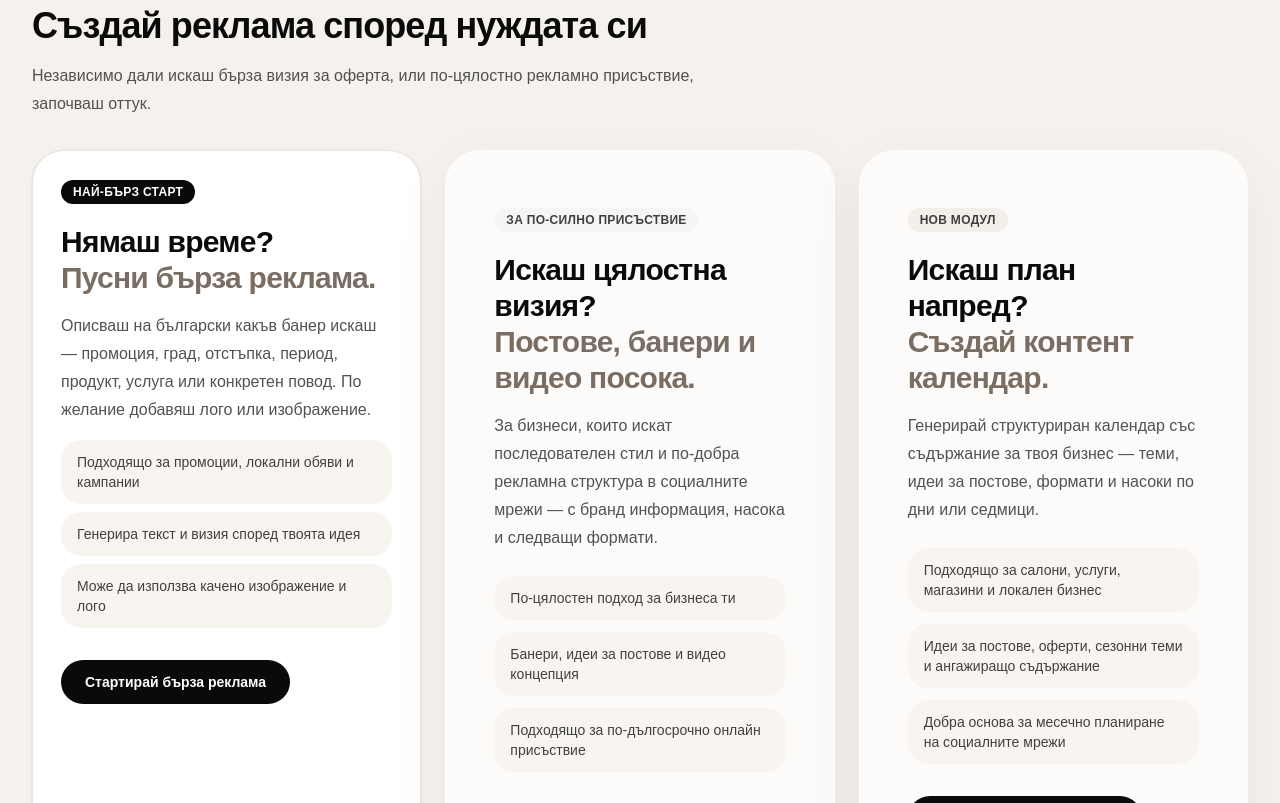
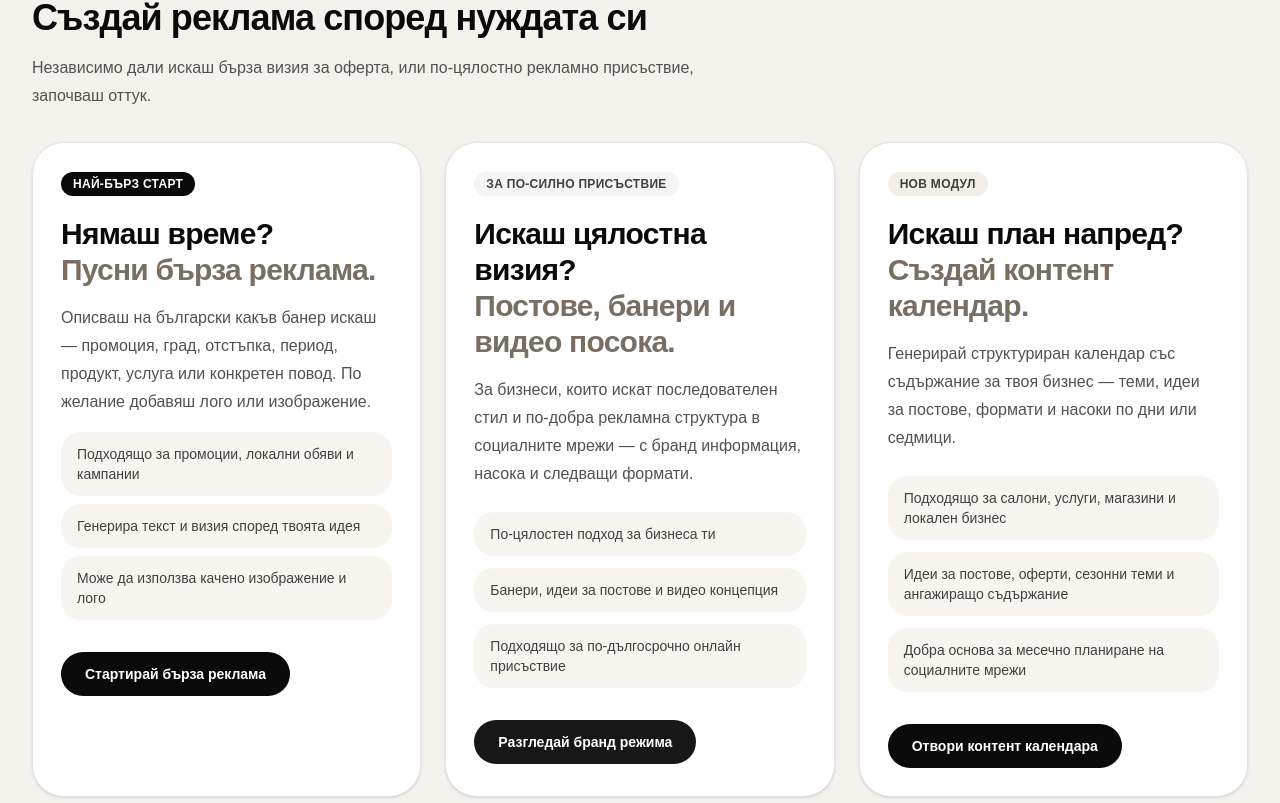
Before and after one commit to celevra-coder/ai-smm-platform, a Next.js app: page / in a window 1280 px wide. Shown: the part 1117-1920 px from the top of the page. Built offline with nearby package versions, Linux system fonts and the light colour scheme; no server answers.

Commit message:
fix mobile navbar width

```diff
--- a/app/page.tsx
+++ b/app/page.tsx
@@ -40,7 +40,7 @@ export default function HomePage() {
 };
 
   return (
-    <main className="min-h-screen bg-[#f5f1ec] text-neutral-900">
+    <main className="min-h-screen overflow-x-hidden bg-[#f5f1ec] text-neutral-900">
       <div className="absolute inset-0 -z-10 overflow-hidden hidden sm:block">
         <div className="absolute left-[-120px] top-[-80px] h-[320px] w-[320px] rounded-full bg-[#e9dfd3] blur-3xl" />
         <div className="absolute right-[-100px] top-[120px] h-[280px] w-[280px] rounded-full bg-[#efe7de] blur-3xl" />
@@ -84,7 +84,7 @@ export default function HomePage() {
               </a>
             </div>
 
-            <div className="mt-8 flex gap-3 overflow-x-auto pb-2 sm:grid sm:max-w-2xl sm:grid-cols-3 sm:gap-4 sm:overflow-visible">
+            <div className="mt-8 grid gap-3 sm:max-w-2xl sm:grid-cols-3 sm:gap-4">
               <div className="min-w-[220px] flex-shrink-0 rounded-[20px] border border-white/70 bg-white/80 p-3 shadow-sm sm:min-w-0 sm:p-4">
                 <p className="text-2xl font-black text-neutral-900">Банери</p>
                 <p className="mt-1 text-sm text-neutral-500">
@@ -220,7 +220,7 @@ export default function HomePage() {
             </div>
           </div>
 
-          <div className="rounded-[28px] border border-white/70 bg-white/70 px-4 py-8 shadow-[0_18px_60px_rgba(0,0,0,0.05)] backdrop-blur sm:rounded-[36px] sm:px-8 lg:px-12 lg:py-14">
+          <div className="rounded-[28px] border border-neutral-200 bg-white p-5 shadow-sm transition hover:-translate-y-1 hover:shadow-xl sm:rounded-[32px] sm:p-7">
             <div className="inline-flex rounded-full bg-neutral-100 px-3 py-1 text-xs font-semibold uppercase tracking-wide text-neutral-700">
               За по-силно присъствие
             </div>
@@ -261,7 +261,7 @@ export default function HomePage() {
             </div>
           </div>
 
-          <div className="rounded-[28px] border border-white/70 bg-white/70 px-4 py-8 shadow-[0_18px_60px_rgba(0,0,0,0.05)] backdrop-blur sm:rounded-[36px] sm:px-8 lg:px-12 lg:py-14">
+          <div className="rounded-[28px] border border-neutral-200 bg-white p-5 shadow-sm transition hover:-translate-y-1 hover:shadow-xl sm:rounded-[32px] sm:p-7">
             <div className="inline-flex rounded-full bg-[#f3eee8] px-3 py-1 text-xs font-semibold uppercase tracking-wide text-neutral-700">
               Нов модул
             </div>
--- a/components/Navbar.tsx
+++ b/components/Navbar.tsx
@@ -151,7 +151,7 @@ const handleLogout = async () => {
 };
 
   return (
-    <header className="flex flex-wrap items-center justify-between gap-3 rounded-[2rem] border border-white/70 bg-white/75 px-4 py-3 shadow-[0_10px_35px_rgba(0,0,0,0.05)] backdrop-blur sm:flex-nowrap sm:rounded-full sm:px-5">
+    <header className="relative flex w-full flex-wrap items-center justify-between gap-3 rounded-[2rem] border border-white/70 bg-white/75 px-4 py-3 shadow-[0_10px_35px_rgba(0,0,0,0.05)] backdrop-blur sm:flex-nowrap sm:rounded-full sm:px-5">
       <Link href="/" className="flex items-center gap-3">
   <div className="flex h-11 w-11 items-center justify-center rounded-2xl bg-neutral-950 text-sm font-bold text-white">
     AI
@@ -163,7 +163,7 @@ const handleLogout = async () => {
   </div>
 </Link>
 
-      <div className="flex flex-wrap items-center justify-end gap-2 sm:gap-3">
+      <div className="flex w-full items-center justify-between gap-2 sm:w-auto sm:justify-end sm:gap-3">
         {isLoggedIn ? (
           <>
           {(credits ?? 0) > 0 ? (
@@ -237,7 +237,7 @@ const handleLogout = async () => {
         )}
       </div>
       {menuOpen && (
-  <div className="absolute right-4 top-20 z-50 flex w-44 flex-col rounded-2xl border bg-white p-2 shadow-lg sm:hidden">
+  <div className="absolute right-4 top-full z-50 mt-2 flex w-44 flex-col rounded-2xl border bg-white p-2 shadow-lg sm:hidden">
     <Link
       href="/account"
       onClick={() => setMenuOpen(false)}
```
